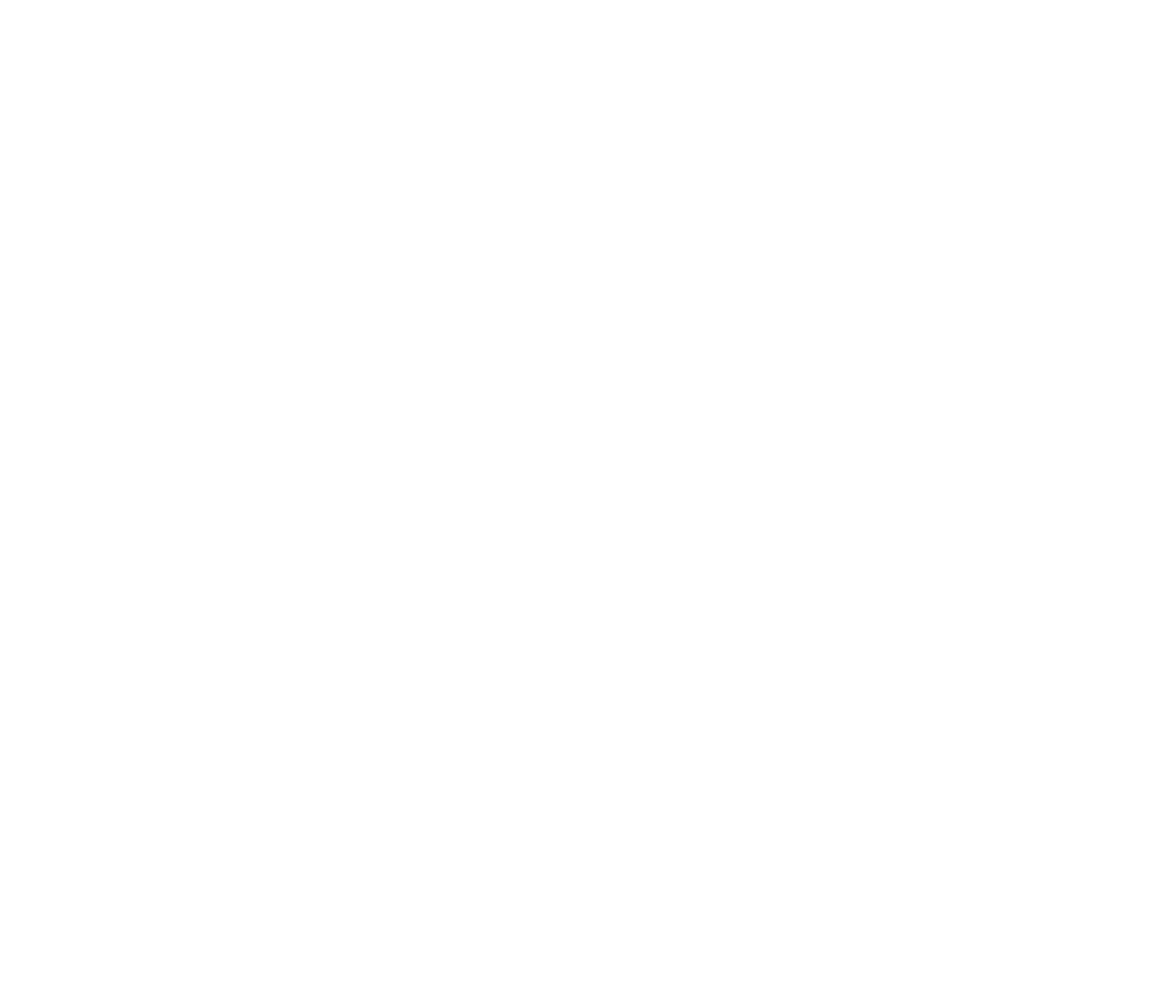
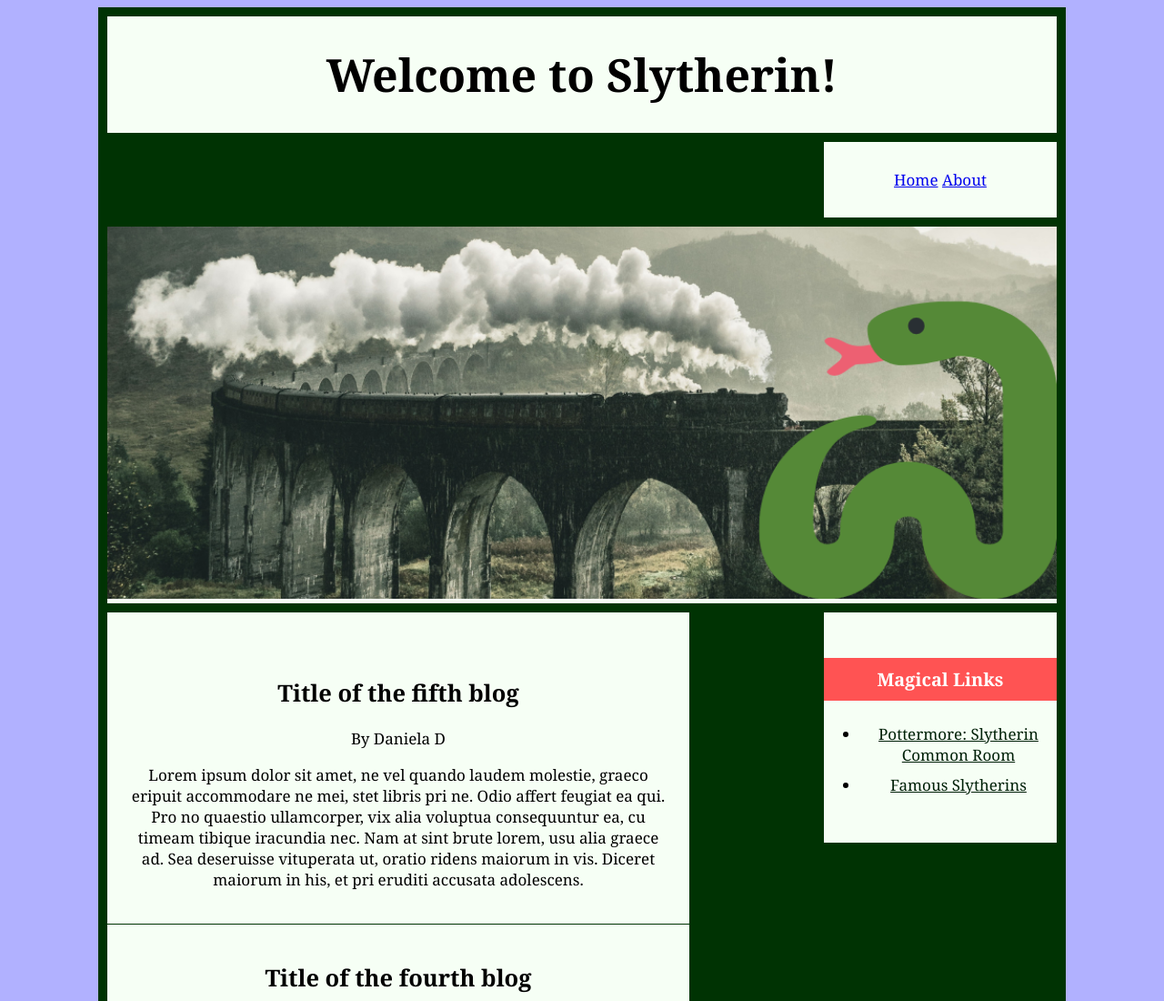
Before and after one commit to DanielaDuncker/css-grid-testi, a plain HTML site: page index.html in a window 1280 px wide. Shown: the top 1100 px of the page at 91% size. Before the commit the page ends 800 px from the top, so only its background shows below. Drawn offline with Linux system fonts and the light colour scheme.

Commit message:
add all the shit

```diff
--- a/index.html
+++ b/index.html
@@ -4,9 +4,89 @@
         <meta charset="UTF-8">
         <meta name="viewport" content="width=device-width, initial-scale=1.0">
         <meta http-equiv="X-UA-Compatible" content="ie=edge">
-    <title>Document</title>
+        <title>Testi</title>
+        <link rel="stylesheet" href="style.css">
     </head>
     <body>
 
+        <div class="grid-container">
+
+            <div class="header">
+                <strong>Welcome to Slytherin!</strong>
+            </div>
+            <div class="nav">
+                <nav>
+                    <a href="index.html">Home</a>
+                    <a href="about.html">About</a>
+                </nav>
+            </div>
+            <div class="image">
+                <img width="100%" src="img/banner.png" alt="Hogwarts train and a snake">
+            </div>
+            <div class="main">
+                    <main>
+                            <section>
+                                <article>
+                                    <h2>
+                                        Title of the fifth blog
+                                    </h2>
+                                    <span>By Daniela D</span>
+                                    <p>
+                                        Lorem ipsum dolor sit amet, ne vel quando laudem molestie, graeco eripuit accommodare ne mei, stet libris pri ne. Odio affert feugiat ea qui. Pro no quaestio ullamcorper, vix alia voluptua consequuntur ea, cu timeam tibique iracundia nec. Nam at sint brute lorem, usu alia graece ad. Sea deseruisse vituperata ut, oratio ridens maiorum in vis. Diceret maiorum in his, et pri eruditi accusata adolescens.
+                                    </p>
+                                </article>
+                                <article>
+                                    <h2>
+                                        Title of the fourth blog
+                                    </h2>
+                                    <span>By Daniela D</span>
+                                    <p>
+                                        Lorem ipsum dolor sit amet, ne vel quando laudem molestie, graeco eripuit accommodare ne mei, stet libris pri ne. Odio affert feugiat ea qui. Pro no quaestio ullamcorper, vix alia voluptua consequuntur ea, cu timeam tibique iracundia nec. Nam at sint brute lorem, usu alia graece ad. Sea deseruisse vituperata ut, oratio ridens maiorum in vis. Diceret maiorum in his, et pri eruditi accusata adolescens.
+                                    </p>
+                                </article>                <article>
+                                    <h2>
+                                        Title of the third blog
+                                    </h2>
+                                    <span>By Daniela D</span>
+                                    <p>
+                                        Lorem ipsum dolor sit amet, ne vel quando laudem molestie, graeco eripuit accommodare ne mei, stet libris pri ne. Odio affert feugiat ea qui. Pro no quaestio ullamcorper, vix alia voluptua consequuntur ea, cu timeam tibique iracundia nec. Nam at sint brute lorem, usu alia graece ad. Sea deseruisse vituperata ut, oratio ridens maiorum in vis. Diceret maiorum in his, et pri eruditi accusata adolescens.
+                                    </p>
+                                </article>                <article>
+                                    <h2>
+                                        Title of the second blog
+                                    </h2>
+                                    <span>By Daniela D</span>
+                                    <p>
+                                        Lorem ipsum dolor sit amet, ne vel quando laudem molestie, graeco eripuit accommodare ne mei, stet libris pri ne. Odio affert feugiat ea qui. Pro no quaestio ullamcorper, vix alia voluptua consequuntur ea, cu timeam tibique iracundia nec. Nam at sint brute lorem, usu alia graece ad. Sea deseruisse vituperata ut, oratio ridens maiorum in vis. Diceret maiorum in his, et pri eruditi accusata adolescens.
+                                    </p>
+                                </article>
+                                <article>
+                                    <h2>
+                                        Title of the first blog
+                                    </h2>
+                                    <span>By Daniela D</span>
+                                    <p>
+                                        Lorem ipsum dolor sit amet, ne vel quando laudem molestie, graeco eripuit accommodare ne mei, stet libris pri ne. Odio affert feugiat ea qui. Pro no quaestio ullamcorper, vix alia voluptua consequuntur ea, cu timeam tibique iracundia nec. Nam at sint brute lorem, usu alia graece ad. Sea deseruisse vituperata ut, oratio ridens maiorum in vis. Diceret maiorum in his, et pri eruditi accusata adolescens.
+                                    </p>
+                                </article>
+                            </section>
+                    </main>
+            </div>
+            <div class="right">
+                <h3>Magical Links</h3>
+                <ul>
+                    <li>
+                        <a href="https://www.pottermore.com/explore-the-story/slytherin-common-room">Pottermore: Slytherin Common Room</a>
+                    </li>
+                    <li>
+                        <a href="https://www.pottermore.com/collection/characters-slytherins">Famous Slytherins</a>
+                    </li>
+                </ul>
+            </div>
+            <div class="footer">
+                &copy; The Slytherin Common Room 9&frac34;
+            </div>
+        </div>
+
     </body>
 </html>
--- a/style.css
+++ b/style.css
@@ -0,0 +1,113 @@
+*{
+    box-sizing: border-box;
+}
+
+
+/* Grid shittii */
+
+
+.header { grid-area: header; }
+.nav {grid-area: nav}
+.image {grid-area: image}
+.main { grid-area: main; }
+.right { grid-area: right; }
+.footer { grid-area: footer; }
+.empty2 { grid-area: empty2;}
+
+.grid-container {
+  display: grid;
+  grid-template-areas:
+    'header header header'
+    'empty2 empty2 nav'
+    'image image image'
+    'main empty right'
+    'main empty right'
+    'footer footer footer';
+    grid-template-columns: 5fr 1fr 2fr;
+    grid-template-rows: auto;
+  grid-gap: 10px;
+  background-color: #003303;
+  padding: 10px;
+  margin: 0 100px 0 100px;
+  font-family: Georgia, 'Times New Roman', Times, serif;
+}
+
+.grid-container > div {
+  background-color: #f6fff5;
+  text-align: center;
+  padding: 30px 0;
+  font-size: 17px;
+}
+
+.grid-container > .image{
+    padding: 0px;
+}
+
+.grid-container > .header{
+    font-size: 50px;
+}
+
+.grid-container > .empty{
+    grid-column-gap: 0;
+}
+
+
+
+/* I dunno */
+
+
+
+body{
+    background-color: rgb(177, 177, 255);
+}
+
+.header{
+    grid-row: 1 / 1;
+}
+
+.main{
+    grid-column: 1 / 2;
+}
+
+.nav{
+    grid-column: 3 / 4;
+}
+
+.right{
+   grid-row: 4 / 5;
+}
+
+article{
+    padding: 20px;
+    border-bottom: 1px solid #003303;
+}
+
+article:last-child{
+    border-bottom: 0px;
+}
+
+.right{
+    background-color: #6bb377;
+}
+
+.right h3{
+    background-color: #ff5353;
+    color: #ffffff;
+    padding: 10px;
+}
+
+.right a{
+    color: rgb(0, 32, 8);
+}
+
+li{
+    padding: 5px
+}
+
+a:hover {
+    color: rgb(10, 134, 10);
+}
+
+a:active {
+    color: #ff5353;
+}
```
Also changed, not shown: about.html (added, +64 -0 lines), img/banner.png (added), img/banner2.png (added). Lines whose indentation alone changed are shown as unchanged.
